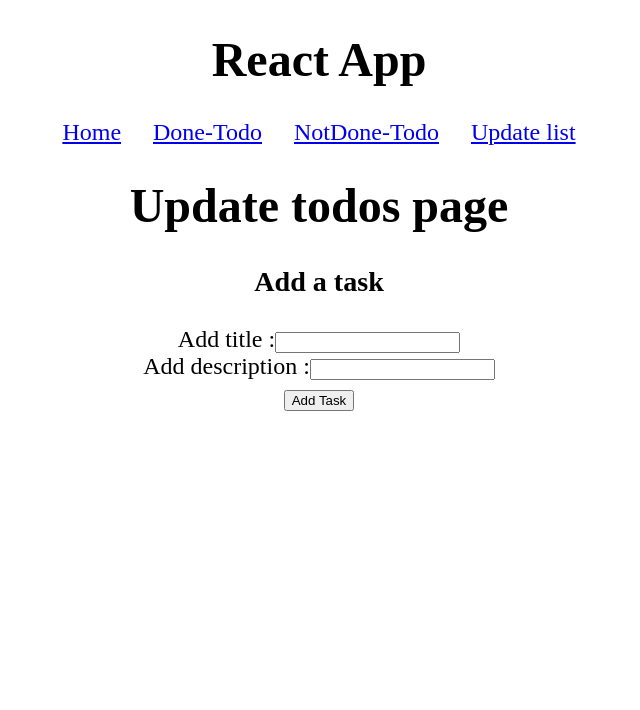
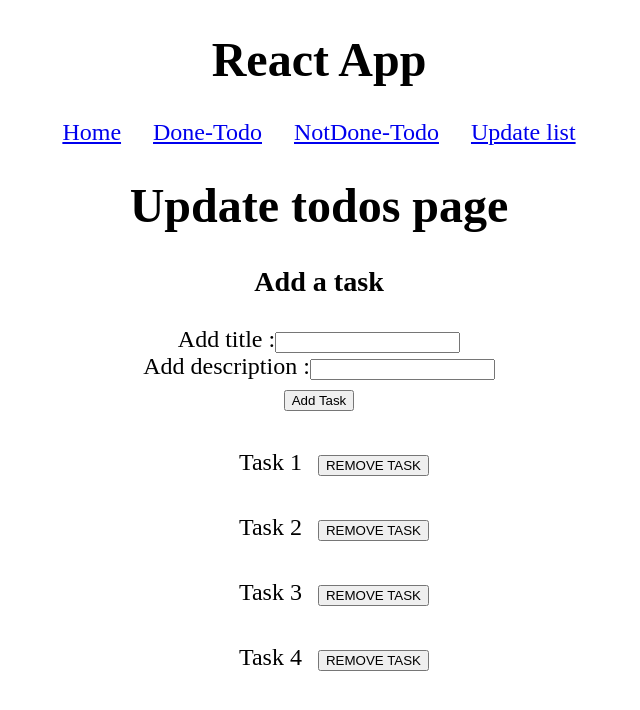
Before and after one commit to sharath-io/todo-app, a React (Create React App) app: page /update in a window 1280 px wide. Shown: the top 710 px of the page, without its empty margins (321-961 px from the left). Built offline with nearby package versions, Linux system fonts and the light colour scheme.

Commit message:
added remove task functionality

```diff
--- a/src/contexts/todoContext.js
+++ b/src/contexts/todoContext.js
@@ -12,6 +12,9 @@ const reducerFunction = (state,action) =>{
         }
         case 'ADD_TASK' : return {
             todoItems : [...state.todoItems, action.payload]
+        }
+        case 'REMOVE_TASK' : return {
+            todoItems : state.todoItems.filter(task => task.id !==action.payload)
         }
         default : return state;
     }
--- a/src/pages/updateTodos.js
+++ b/src/pages/updateTodos.js
@@ -26,6 +26,14 @@ export const UpdateTodos = () =>{
                 </div>
             </label>
             <button onClick={()=> dispatch({type: 'ADD_TASK', payload: {...newTask, id: state.todoItems.length+1, isCompleted: false}})}>Add Task</button>
+
+            <ul>
+                {
+                    state.todoItems.map(({title, id}) => <li>
+                        <p>{title} <button onClick={()=> dispatch({type:'REMOVE_TASK', payload: id})}>REMOVE TASK</button></p>
+                        </li>)
+                }
+            </ul>
         </div>
     )
 }
```
